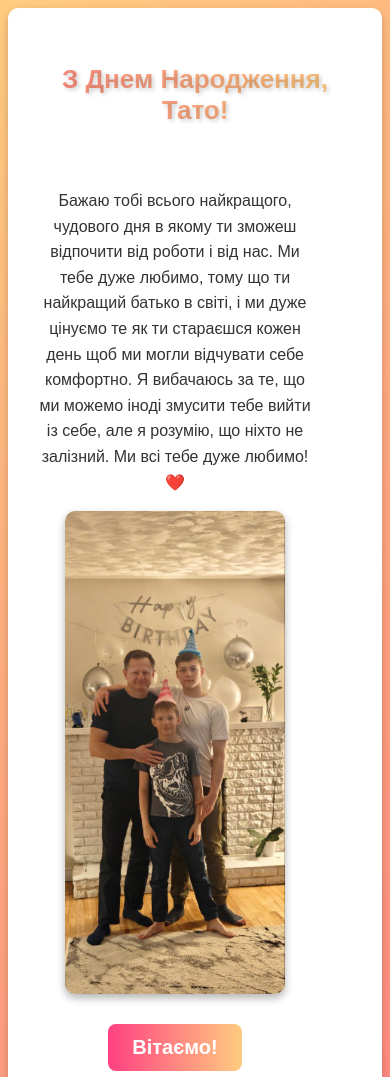
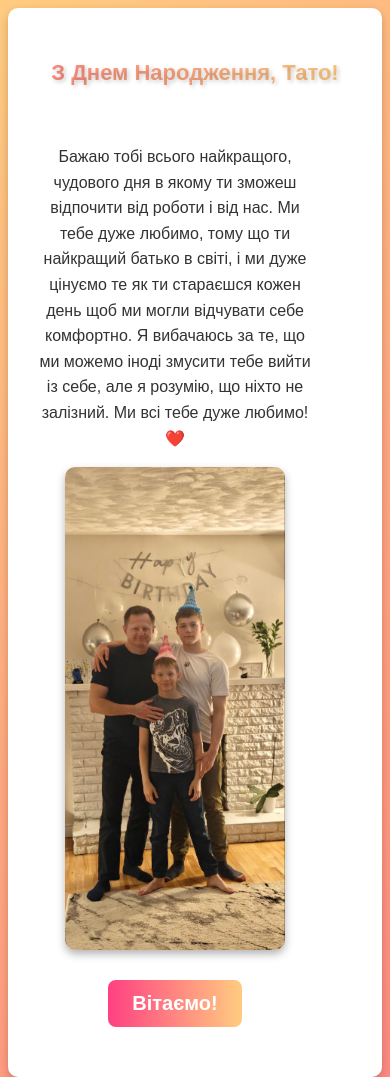
Before and after one commit to AntonKuznetsov1/HappyBirthday, a plain HTML site: page index.html in a window 390 px wide. Shown: the top 1077 px of the page. Drawn offline with Linux system fonts and the light colour scheme.

Commit message:
Update styles.css

```diff
--- a/styles.css
+++ b/styles.css
@@ -117,3 +117,8 @@ body {
     font-family: Arial, sans-serif;
     overflow-y: auto; /* Enables vertical scrolling */
 }
+@media (max-width: 600px) {
+    .title {
+        font-size: 22px; /* Slightly smaller */
+    }
+}
```
